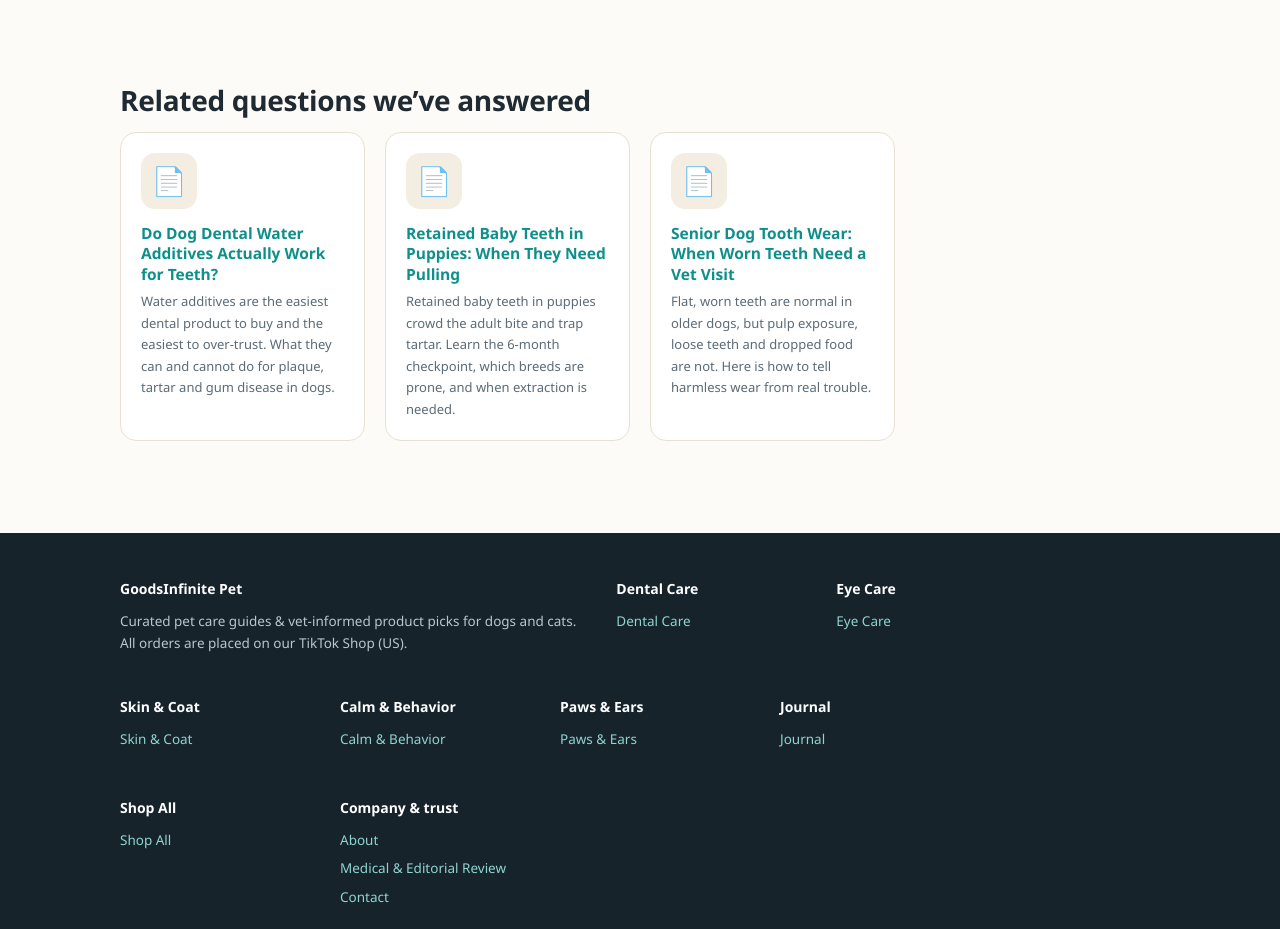
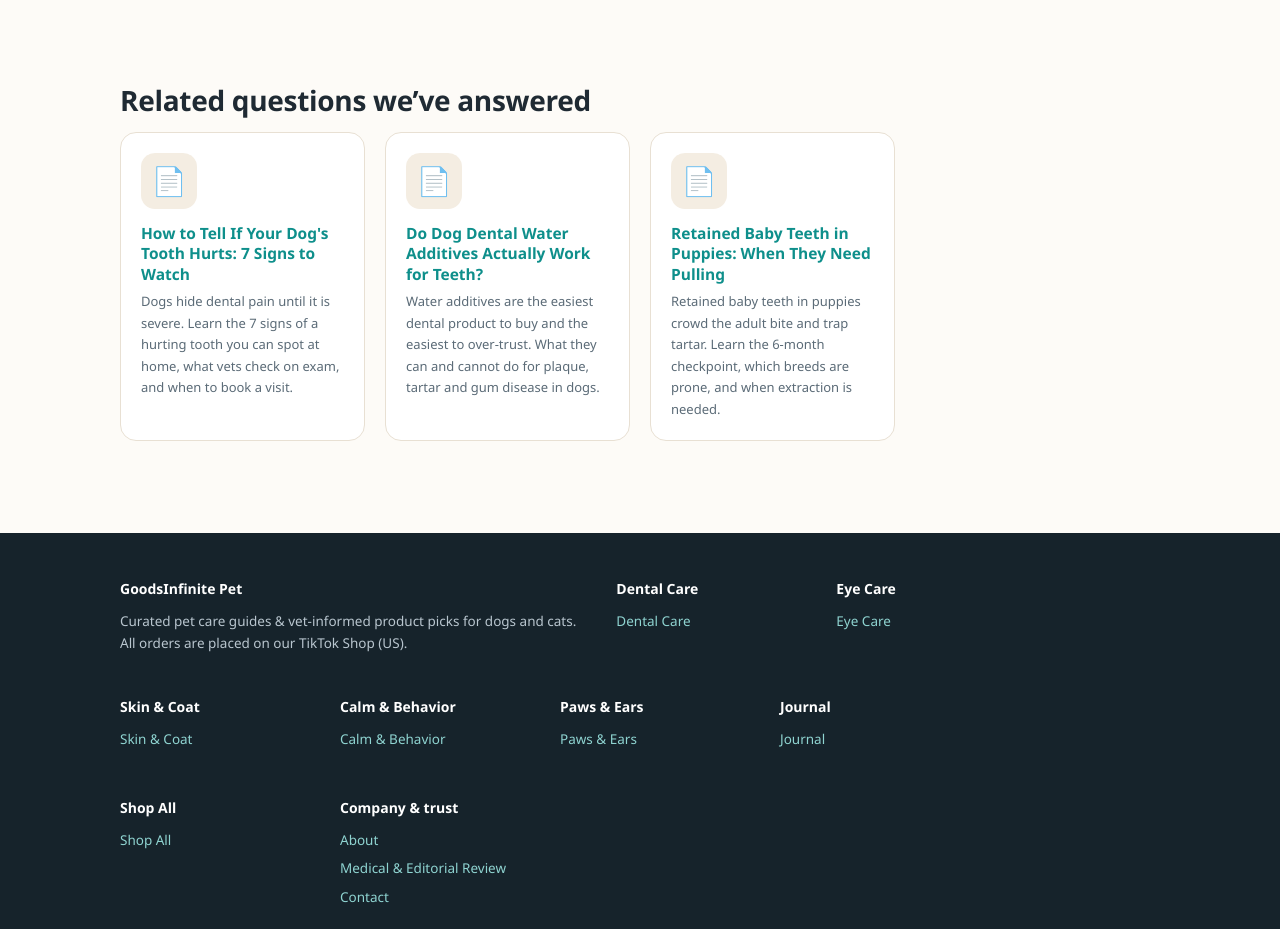
Before and after one commit to weibingtj/pet-site, a plain HTML site: page insights/how-often-brush-dog-teeth/index.html in a window 1280 px wide. Shown: the part 2640-3569 px from the top of the page. Drawn offline with Linux system fonts and the light colour scheme.

Commit message:
Initial: pet.goods-infinite.com v1 (guides + TikTok Shop catalog)

```diff
--- a/insights/how-often-brush-dog-teeth/index.html
+++ b/insights/how-often-brush-dog-teeth/index.html
@@ -147,7 +147,7 @@ nav.main a{font-size:13px;white-space:nowrap;padding:8px 6px}
 <section><div class="wrap">
 <h2 class="sec" style="text-align:left">FAQs</h2>
 <div class="faq"><details><summary>Is brushing 3 times a week enough for a dog?</summary><p>It's the recognized minimum for measurable dental benefit. Daily is better, but 3×/week plus a daily water additive gets most of the way there. Below 3×/week, you're mostly managing odor rather than protecting the gumline.</p></details><details><summary>Can I use human toothpaste on my dog?</summary><p>No. Human toothpaste often contains xylitol and fluoride, both unsafe if swallowed by pets. Use a toothpaste formulated for dogs — they come in poultry or peanut-butter flavors dogs actually accept.</p></details><details><summary>My dog bites the brush. What now?</summary><p>Switch to a water additive (no contact at all), then graduate to a fine-mist dental spray at mealtimes when your dog is relaxed. Many dogs accept sprays far more readily than brushes — and consistency still wins.</p></details><details><summary>How long until I see less tartar?</summary><p>You're preventing *new* buildup, not dissolving old tartar — only a professional cleaning removes what's already hardened. Expect fresher breath within days and slower accumulation over a few weeks of consistent care.</p></details></div></div></section>
-<section><div class="wrap"><h2 class="sec" style="text-align:left">Related questions we’ve answered</h2><div class="grid"><a class="pcard" href="/insights/dog-water-additive-dental/"><div class="ic">📄</div><h3>Do Dog Dental Water Additives Actually Work for Teeth?</h3><p class="b">Water additives are the easiest dental product to buy and the easiest to over-trust. What they can and cannot do for plaque, tartar and gum disease in dogs.</p></a><a class="pcard" href="/insights/puppy-retained-baby-teeth/"><div class="ic">📄</div><h3>Retained Baby Teeth in Puppies: When They Need Pulling</h3><p class="b">Retained baby teeth in puppies crowd the adult bite and trap tartar. Learn the 6-month checkpoint, which breeds are prone, and when extraction is needed.</p></a><a class="pcard" href="/insights/senior-dog-tooth-wear/"><div class="ic">📄</div><h3>Senior Dog Tooth Wear: When Worn Teeth Need a Vet Visit</h3><p class="b">Flat, worn teeth are normal in older dogs, but pulp exposure, loose teeth and dropped food are not. Here is how to tell harmless wear from real trouble.</p></a></div></div></section>
+<section><div class="wrap"><h2 class="sec" style="text-align:left">Related questions we’ve answered</h2><div class="grid"><a class="pcard" href="/insights/dog-tooth-pain-signs/"><div class="ic">📄</div><h3>How to Tell If Your Dog's Tooth Hurts: 7 Signs to Watch</h3><p class="b">Dogs hide dental pain until it is severe. Learn the 7 signs of a hurting tooth you can spot at home, what vets check on exam, and when to book a visit.</p></a><a class="pcard" href="/insights/dog-water-additive-dental/"><div class="ic">📄</div><h3>Do Dog Dental Water Additives Actually Work for Teeth?</h3><p class="b">Water additives are the easiest dental product to buy and the easiest to over-trust. What they can and cannot do for plaque, tartar and gum disease in dogs.</p></a><a class="pcard" href="/insights/puppy-retained-baby-teeth/"><div class="ic">📄</div><h3>Retained Baby Teeth in Puppies: When They Need Pulling</h3><p class="b">Retained baby teeth in puppies crowd the adult bite and trap tartar. Learn the 6-month checkpoint, which breeds are prone, and when extraction is needed.</p></a></div></div></section>
 <footer class="site"><div class="wrap">
 <div class="cols"><div><h4>GoodsInfinite Pet</h4>
 <p>Curated pet care guides &amp; vet-informed product picks for dogs and cats.<br>All orders are placed on our TikTok Shop (US).</p></div><div><h4>Dental Care</h4><a href="/dental-care/">Dental Care</a></div><div><h4>Eye Care</h4><a href="/eye-care/">Eye Care</a></div><div><h4>Skin & Coat</h4><a href="/skin-coat/">Skin & Coat</a></div><div><h4>Calm & Behavior</h4><a href="/calm-behavior/">Calm & Behavior</a></div><div><h4>Paws & Ears</h4><a href="/grooming-paws-ears/">Paws & Ears</a></div><div><h4>Journal</h4><a href="/insights/">Journal</a></div><div><h4>Shop All</h4><a href="/shop/">Shop All</a></div><div><h4>Company &amp; trust</h4><a href="/about/">About</a><a href="/medical-review/">Medical &amp; Editorial Review</a><a href="/contact/">Contact</a></div></div>
```
